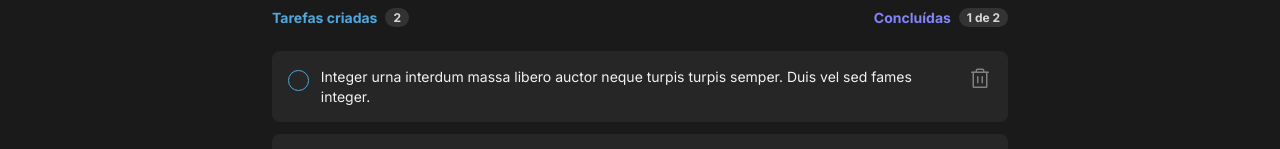
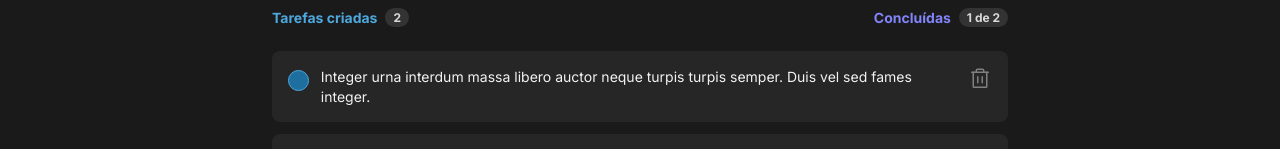
Before and after one commit to aledosreis/todo-list, a React (Vite) app: page / in a window 1280 px wide. In both pictures the pointer is over the input 298 px from the left and 349 px from the top of the page. Shown: the part 269-418 px from the top of the page. Built offline with nearby package versions, Linux system fonts and the light colour scheme.

Commit message:
add hover effect to Task checkbox

```diff
--- a/src/components/Task.module.css
+++ b/src/components/Task.module.css
@@ -18,6 +18,12 @@
   appearance: none;
   -webkit-appearance: none;
   cursor: pointer;
+
+  transition: background-color 0.2s;
+}
+
+.task input[type="checkbox"]:hover {
+  background: var(--blue-dark);
 }
 
 .task input[type="checkbox"]:checked {
@@ -26,6 +32,10 @@
   display: flex;
   align-items: center;
   justify-content: center;
+}
+
+.task input[type="checkbox"]:checked:hover {
+  background: var(--purple);
 }
 
 .task input[type="checkbox"]:checked::before {
```
